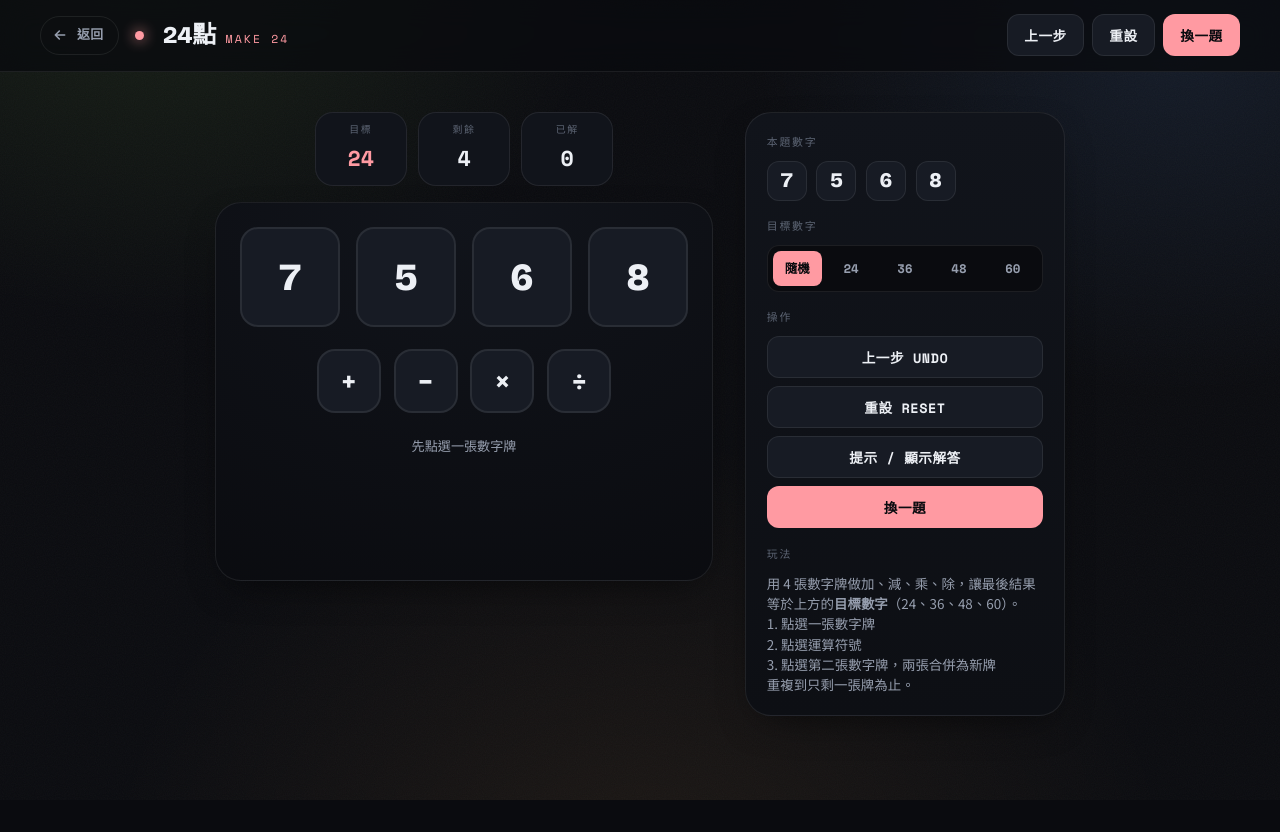
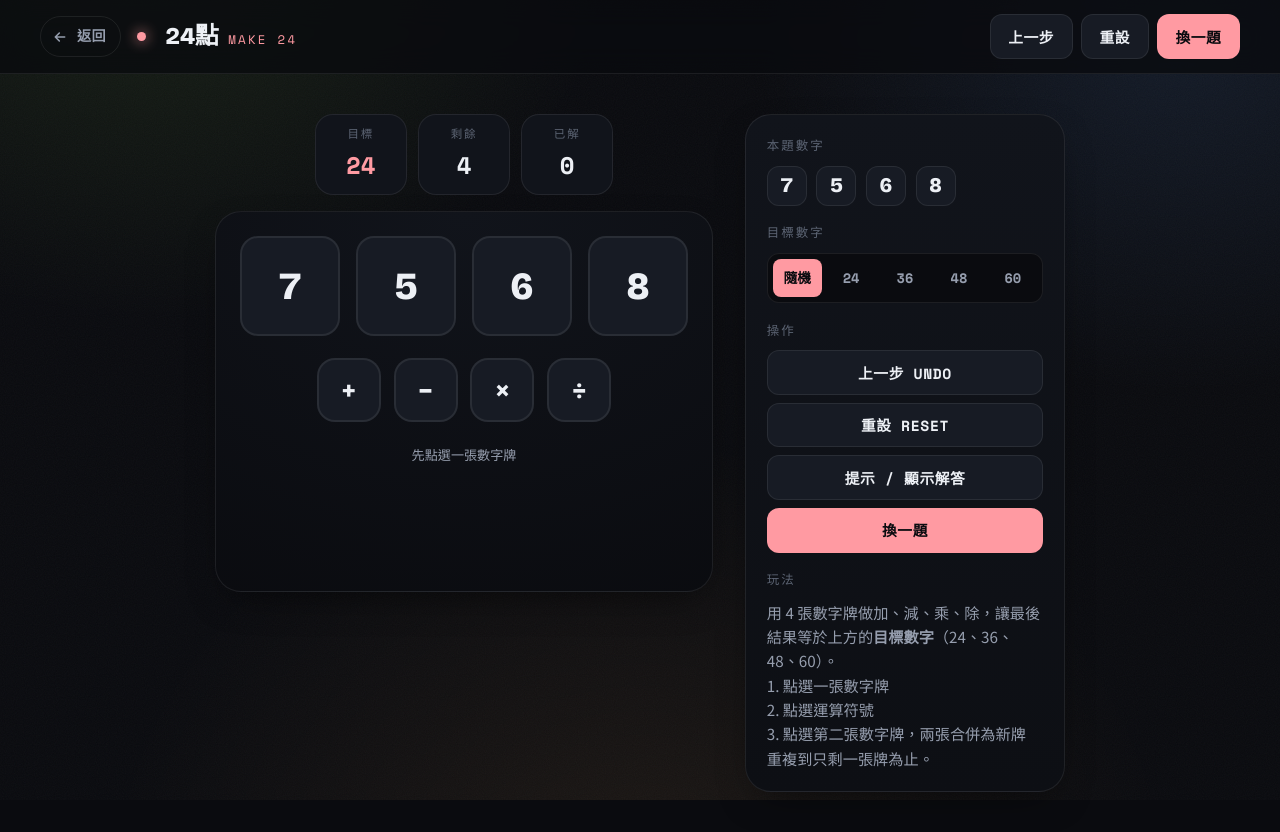
Before and after one commit to treeleaves30760/mini-games, a Nuxt app: page /games/twenty-four in a window 1280 px wide. Before the commit the page ends 800 px from the top, so only its background shows below. Built offline with nearby package versions, Linux system fonts and the light colour scheme.

Commit message:
style: enlarge UI typography for readability
Bump font sizes across the shared shell (buttons, chips, panel text, hints,
top-bar) and the base type scale for a more comfortable read.

Co-Authored-By: Claude Opus 4.8 (1M context) <noreply@anthropic.com>

```diff
--- a/app/assets/css/base.css
+++ b/app/assets/css/base.css
@@ -100,7 +100,7 @@ button {
   gap: 0.5em;
   padding: 0.7em 1.2em;
   font-family: var(--font-mono);
-  font-size: 0.85rem;
+  font-size: 0.92rem;
   font-weight: 700;
   letter-spacing: 0.04em;
   text-transform: uppercase;
--- a/app/assets/css/tokens.css
+++ b/app/assets/css/tokens.css
@@ -37,8 +37,8 @@
   --font-mono: "Space Mono", ui-monospace, "SFMono-Regular", monospace;
 
   /* fluid type scale */
-  --fs-eyebrow: 0.78rem;
-  --fs-body: 1rem;
+  --fs-eyebrow: 0.85rem;
+  --fs-body: 1.05rem;
   --fs-lead: clamp(1.05rem, 1.6vw, 1.25rem);
   --fs-h3: clamp(1.25rem, 2.2vw, 1.6rem);
   --fs-h2: clamp(1.8rem, 4vw, 2.8rem);
--- a/app/assets/css/ui.css
+++ b/app/assets/css/ui.css
@@ -34,7 +34,7 @@
   border-radius: var(--r-pill);
   border: 1px solid var(--line);
   font-family: var(--font-mono);
-  font-size: 0.8rem;
+  font-size: 0.88rem;
   font-weight: 700;
   letter-spacing: 0.03em;
   color: var(--text-dim);
@@ -68,7 +68,7 @@
 }
 .topbar__title .en {
   font-family: var(--font-mono);
-  font-size: 0.72rem;
+  font-size: 0.78rem;
   letter-spacing: 0.18em;
   text-transform: uppercase;
   color: var(--accent);
@@ -132,14 +132,14 @@
 }
 .chip__label {
   font-family: var(--font-mono);
-  font-size: 0.62rem;
+  font-size: 0.72rem;
   letter-spacing: 0.16em;
   text-transform: uppercase;
   color: var(--text-faint);
 }
 .chip__value {
   font-family: var(--font-mono);
-  font-size: 1.35rem;
+  font-size: 1.5rem;
   font-weight: 700;
   color: var(--text);
   font-variant-numeric: tabular-nums;
@@ -167,7 +167,7 @@
 }
 .panel__legend {
   font-family: var(--font-mono);
-  font-size: 0.68rem;
+  font-size: 0.78rem;
   letter-spacing: 0.16em;
   text-transform: uppercase;
   color: var(--text-faint);
@@ -184,10 +184,10 @@
 }
 .seg button {
   flex: 1;
-  padding: 0.5rem 0.4rem;
+  padding: 0.55rem 0.4rem;
   border-radius: calc(var(--r-sm) - 4px);
   font-family: var(--font-mono);
-  font-size: 0.78rem;
+  font-size: 0.86rem;
   font-weight: 700;
   color: var(--text-dim);
   transition: background var(--dur-fast) var(--ease), color var(--dur-fast) var(--ease);
@@ -236,13 +236,13 @@
 }
 
 .hint {
-  font-size: 0.84rem;
+  font-size: 0.95rem;
   color: var(--text-dim);
-  line-height: 1.5;
+  line-height: 1.6;
 }
 .hint kbd {
   font-family: var(--font-mono);
-  font-size: 0.76rem;
+  font-size: 0.84rem;
   padding: 0.1em 0.45em;
   border-radius: 6px;
   background: var(--ink-700);
```
